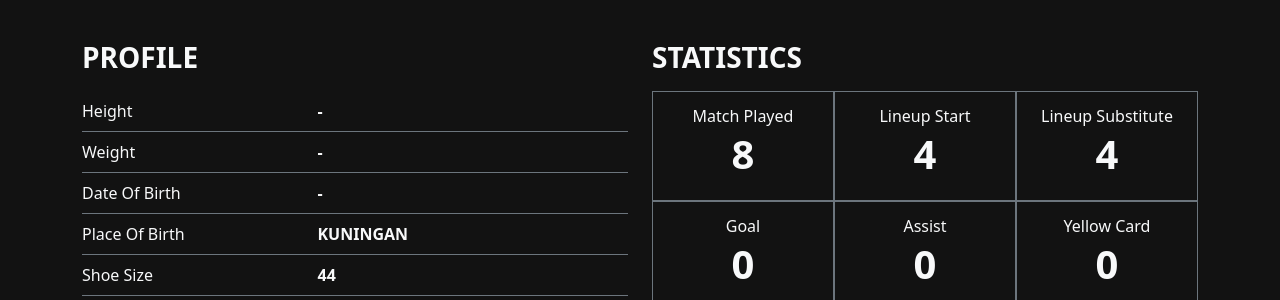
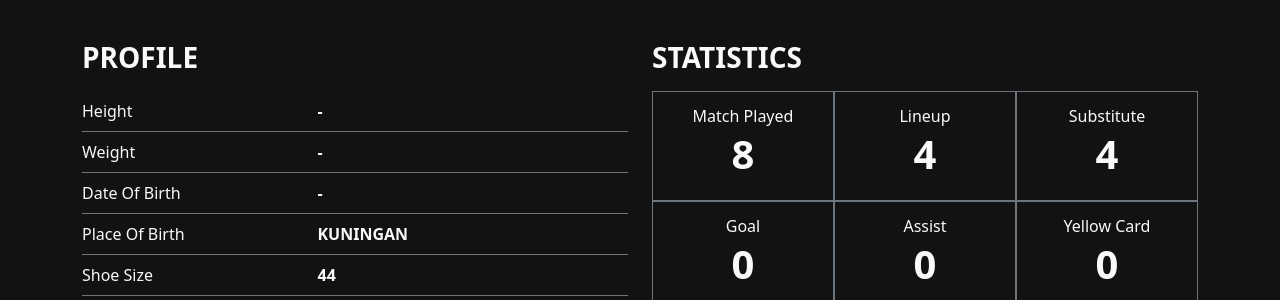
Before and after one commit to tesafc/tesafc.github.io, a Jekyll site: the page built from _players/2-number-3.md, in a window 1280 px wide. Shown: the part 652-952 px from the top of the page. Built offline with Jekyll 4.4.1, drawn with Linux system fonts in a browser that asks for light colours; nearby versions of some CDN libraries.

Commit message:
Update 2-number-3.md

```diff
--- a/_players/2-number-3.md
+++ b/_players/2-number-3.md
@@ -22,9 +22,9 @@ details:
 stats:
   - name: match played
     value: "8"
-  - name: lineup start
+  - name: lineup
     value: "4"
-  - name: lineup substitute
+  - name: substitute
     value: "4"
   - name: goal
     value: "0"
```
